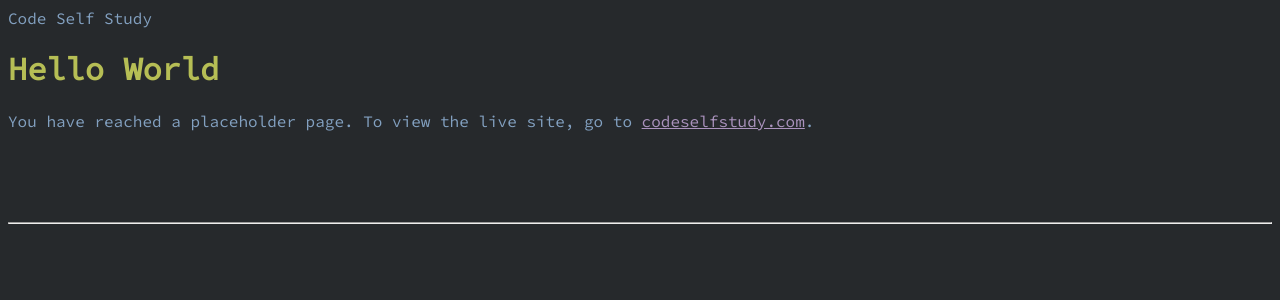
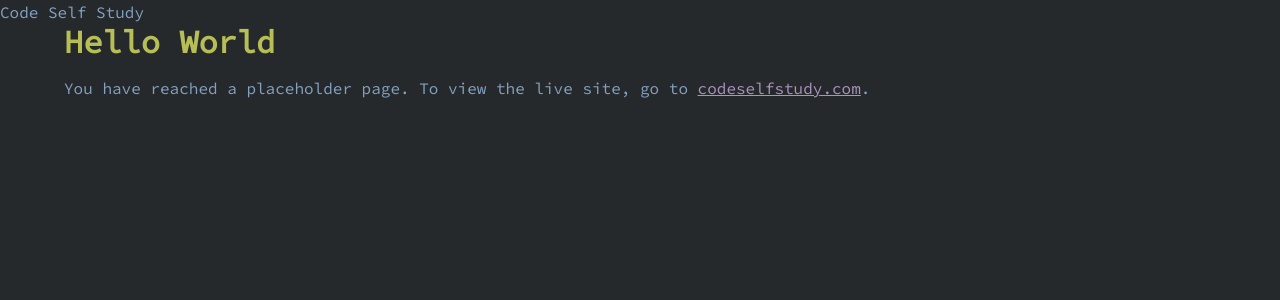
Before and after one commit to codeselfstudy/codeselfstudy_django, a Django app: page / in a window 1280 px wide. Shown: the top 300 px of the page. Run offline with Django 3.2, Linux system fonts and the light colour scheme; style sheets or scripts are compiled from the project's sources.

Commit message:
Experiment with bulma theming

```diff
--- a/apps/pages/templates/pages/home.html
+++ b/apps/pages/templates/pages/home.html
@@ -5,6 +5,8 @@
 {% endblock %}
 
 {% block content %}
-<h1>Hello World</h1>
-<p>You have reached a placeholder page. To view the live site, go to <a href="https://codeselfstudy.com/">codeselfstudy.com</a>.</p>
+<div class="container content">
+    <h1>Hello World</h1>
+    <p>You have reached a placeholder page. To view the live site, go to <a href="https://codeselfstudy.com/">codeselfstudy.com</a>.</p>
+</div>
 {% endblock %}
--- /dev/null
+++ b/codeselfstudy/static/src/styles/_typography.scss
@@ -0,0 +1,9 @@
+body {
+    // links should be underlined unless they are buttons or menus
+    a:not(.button) {
+        text-decoration: underline;
+    }
+    a:not(nav) {
+        text-decoration: underline;
+    }
+}
--- /dev/null
+++ b/codeselfstudy/static/src/styles/_variables.scss
@@ -0,0 +1,35 @@
+@import "~bulma/sass/utilities/initial-variables";
+@import "~bulma/sass/utilities/functions";
+
+// based on Tomorrow Night colors
+$blue: #83a1c1;
+$purple: #ab93be;
+$green: #b6be55;
+$yellow: #eec765;
+$red: #c96764;
+$tomorrow-night: #26292c;
+$code: darken($red, 15%);
+
+$primary: $green;
+$link: $blue;
+$success: $purple;
+$warning: $yellow;
+$danger: $red;
+
+// fonts
+$family-monospace: "Source Code Pro", monospace;
+$body-family: $family-monospace;
+
+// text colors
+$text: $blue;
+$pre: $code;
+$content-heading-color: $green;
+$link: $purple;
+$link-hover: $yellow;
+$link-active: lighten($yellow, 15%);
+
+// backgrounds
+$background: $tomorrow-night;
+$body-background-color: $tomorrow-night;
+$code-background: $black-ter;
+$pre-background: $code-background;
--- a/codeselfstudy/static/src/styles/index.scss
+++ b/codeselfstudy/static/src/styles/index.scss
@@ -1,34 +1,7 @@
-// TODO: import Bulma or whatever
-// This Django site will just be an API for now though.
+@import "variables";
+@import "~bulma/bulma.sass";
+
+@import "typography";
+@import "footer";
 
 @import url("https://fonts.googleapis.com/css2?family=Source+Code+Pro&display=swap");
-
-// based on Tomorrow Night colors
-$primary: #83a1c1;
-$secondary: #ab93be;
-$tertiary: #b6be55;
-$warning: #eec765;
-$danger: #c96764;
-$background: #26292c;
-$background-secondary: #212121;
-
-body {
-    font-family: "Source Code Pro", monospace;
-    font-size: 1rem;
-    background-color: $background;
-    color: $primary;
-
-    a {
-        color: $secondary;
-    }
-    h1 {
-        color: $tertiary;
-    }
-}
-
-footer {
-    padding-top: 67px;
-    hr {
-        color: $background-secondary;
-    }
-}
--- a/package.json
+++ b/package.json
@@ -19,6 +19,8 @@
         "typescript": "^4.0.5"
     },
     "dependencies": {
+        "bulma": "^0.9.1",
+        "bulma-extensions": "^6.2.7",
         "lodash": "^4.17.20"
     }
 }
```
Also changed, not shown: codeselfstudy/static/src/styles/_footer.scss (added), package-lock.json.
